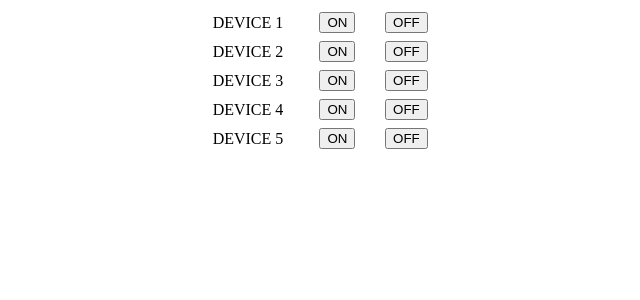
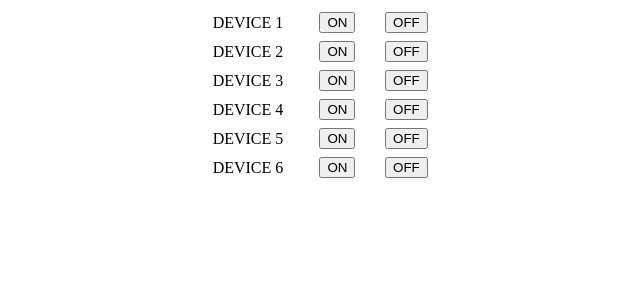
Before and after one commit to ricardomerces/rpi_home_automation, a PHP site: page / in a window 1280 px wide. Shown: the top 300 px of the page, without its empty margins (323-963 px from the left). Run offline with PHP 8.4, Linux system fonts and the light colour scheme.

Commit message:
Add files via upload

```diff
--- a/php/index.php
+++ b/php/index.php
@@ -9,6 +9,7 @@ DEVICE 2 pin11 (GPIO17)
 DEVICE 3 pin12 (GPIO18)
 DEVICE 4 pin13 (GPIO21)
 DEVICE 5 pin15 (GPIO22)
+DEVICE 6 pin16 (GPIO23)
 ========================================
 -->
 
@@ -54,9 +55,17 @@ if (isset($_POST['5OFF']))
 {
 exec('python /home/pi/GPIO/automate.py 15 1');
 }
+if (isset($_POST['6ON']))
+{
+exec('python /home/pi/GPIO/automate.py 16 0');
+}
+if (isset($_POST['6OFF']))
+{
+exec('python /home/pi/GPIO/automate.py 16 1');
+}
 ?>
 
-  <title></title>
+<title></title>
 </head>
 <body>
 <form method="post">
@@ -87,6 +96,11 @@ exec('python /home/pi/GPIO/automate.py 15 1');
         <td style="text-align: center;"><button name="5ON">ON</button></td>
         <td style="text-align: center;"><button name="5OFF">OFF</button></td>
       </tr>
+      <tr>
+        <td style="text-align: center;">DEVICE 6</td>
+        <td style="text-align: center;"><button name="6ON">ON</button></td>
+        <td style="text-align: center;"><button name="6OFF">OFF</button></td>
+      </tr>
   </table>
 </form>
 </body>
```
